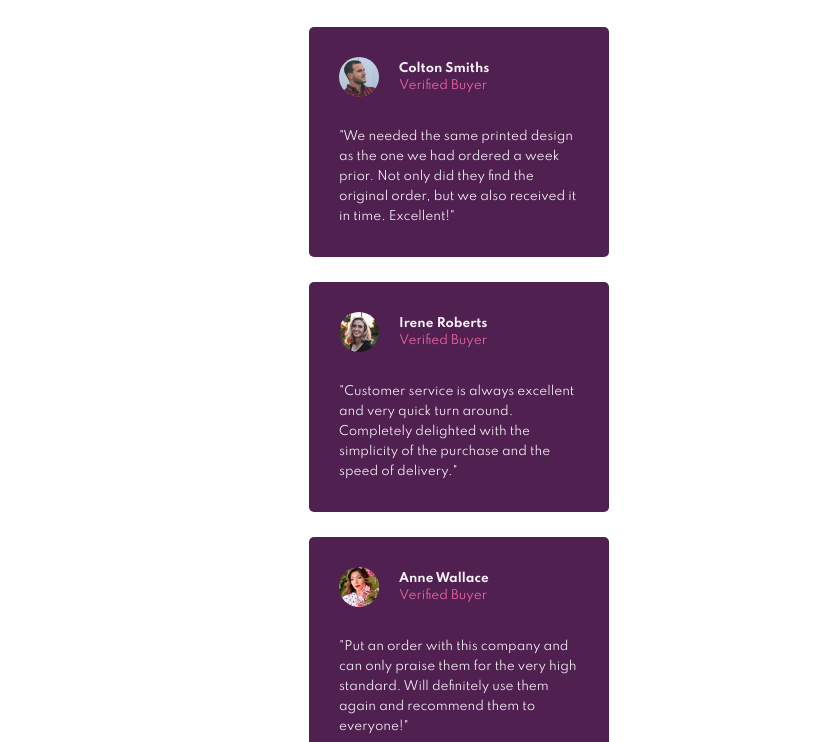
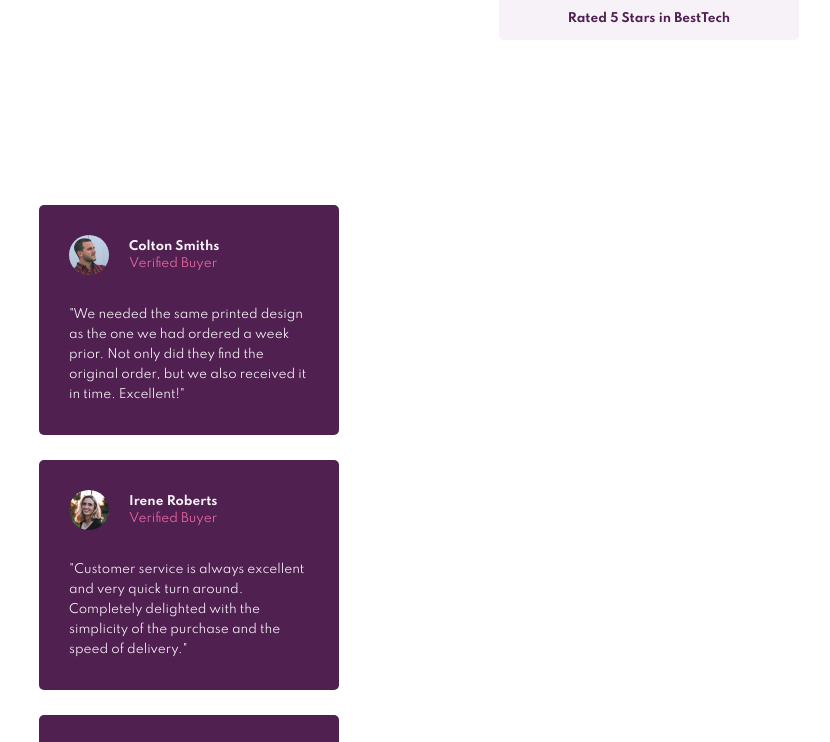
Before and after one commit to Joaovitorsw/social-proof-section, a plain HTML site: page index.html in a window 1280 px wide. Shown: the part 465-1207 px from the top of the page, without its empty margins (181-1011 px from the left). Drawn offline with Linux system fonts and the light colour scheme.

Commit message:
✨ feat: media query desktop and body format

```diff
--- a/style.css
+++ b/style.css
@@ -97,3 +97,18 @@ body {
   color: var(--quartenary-color);
   font-size: 12px;
 }
+
+@media screen and (min-width: 750px) {
+  body {
+    display: grid;
+    justify-content: center;
+    padding: 50px;
+    margin: 0 auto;
+    margin-top: 5%;
+    width: 100%;
+    max-width: 1100px;
+    column-gap: 80px;
+    grid-template-columns: 0.5fr 0.5fr;
+    grid-template-rows: 1fr 1.4fr;
+  }
+}
```
